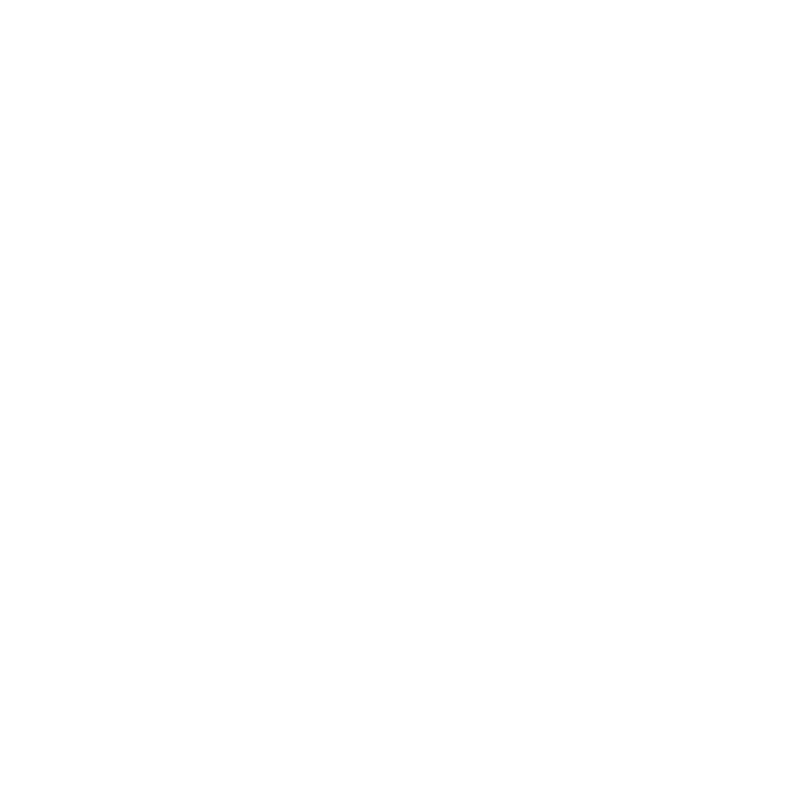
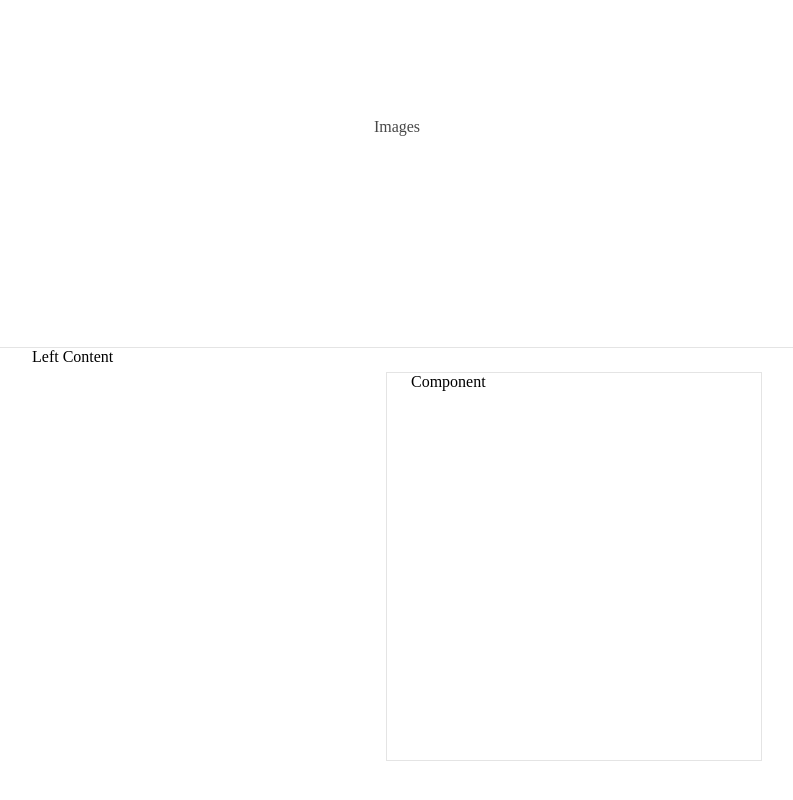
Before and after one commit to HIMM-SF/reservation, a React app in the folder client/: page / in a window 1280 px wide. Shown: the part 176-976 px from the top of the page, without its empty margins (243-1036 px from the left). Before the commit the page ends 800 px from the top, so only its background shows below. Built offline with nearby package versions, Linux system fonts and the light colour scheme.

Commit message:
basic skeletal layout of reservation component

```diff
--- a/client/src/components/App.jsx
+++ b/client/src/components/App.jsx
@@ -2,11 +2,36 @@
 import "../stylesheets/app.scss";
 
 const App = () => (
-  <div className="header-container">
-    <header className="header">
-      Navigation Bar
-    </header>
-  </div>
+  <>
+    <div className="header-container">
+      <header className="header">
+        Navigation Bar
+      </header>
+    </div>
+
+    <div className="room-main">
+      <div className="room-images">
+        Images
+      </div>
+
+      <div className="room-main-body-container">
+        <div className="room-main-body">
+          <div className="room-main-body-left">
+            Left Content
+          </div>
+
+          <div className="room-main-body-right">
+            <div className="reservation-container">
+
+              <div className="reservation-component">
+                Component
+              </div>
+            </div>
+          </div>
+        </div>
+      </div>
+    </div>
+  </>
 );
 
 export default App;
--- a/client/src/stylesheets/app.scss
+++ b/client/src/stylesheets/app.scss
@@ -6,3 +6,53 @@
   color: #484848;
   border-bottom: 1px solid #e4e4e4;
 }
+
+.room-main {
+  height: 5000px;
+
+
+  .room-images {
+    color: #484848;
+    display: flex;
+    justify-content: center;
+    align-items: center;
+    height: 441px;
+    border-bottom: 1px solid #e4e4e4;
+  }
+}
+
+.room-main-body-container {
+  display: flex;
+  margin: 0px 251px 0px 251px;
+  padding: 0px 24px 0px 24px;
+  height: 100%;
+}
+
+.room-main-body {
+  display: flex;
+  justify-content: center;
+  width: 100%;
+
+  .room-main-body-left {
+    width: 594px;
+  }
+
+  .room-main-body-right {
+    display: flex;
+    justify-content: flex-end;
+    flex: 1;
+
+    .reservation-container {
+      width: 376px;
+      height: 387px;
+      margin-top: 24px;
+    }
+  }
+}
+
+.reservation-component {
+  position: relative;
+  border: 1px solid #e4e4e4;
+  padding: 0px 24px 0px 24px;
+  height: 100%;
+}
```
